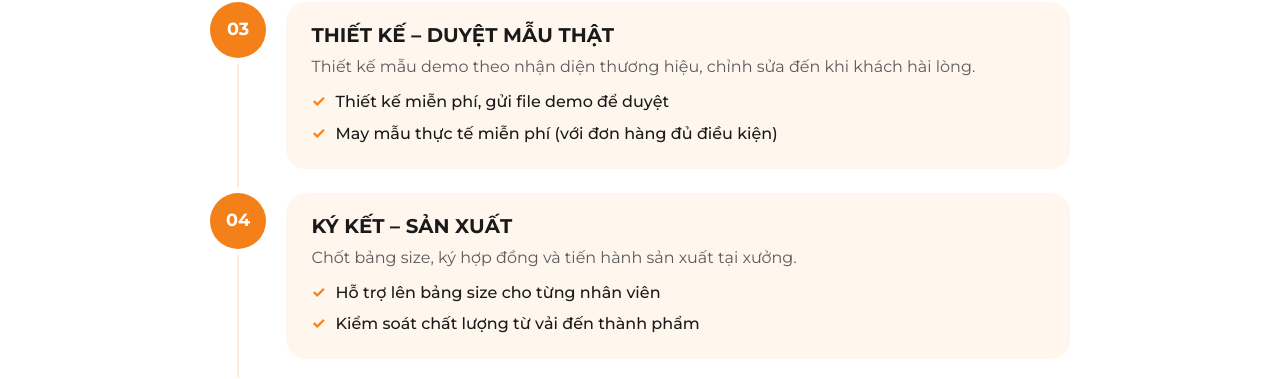
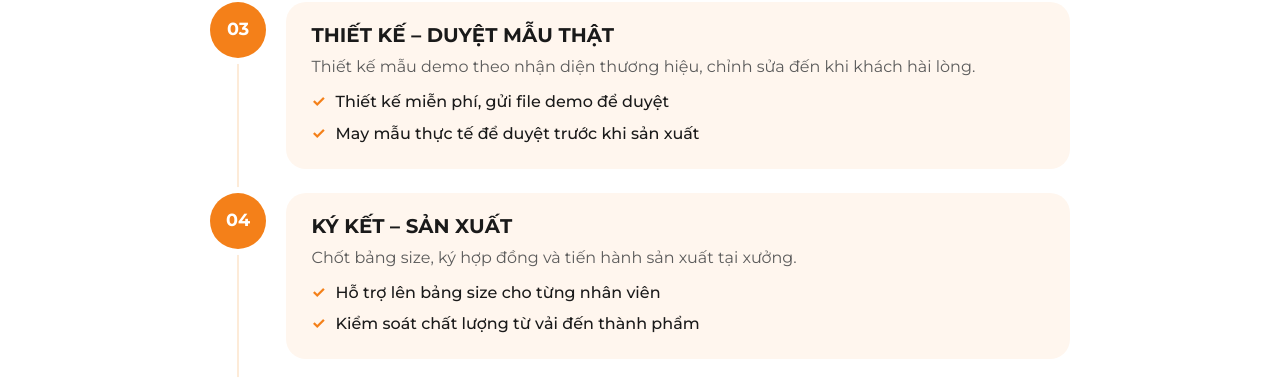
Before and after one commit to bap47/truefit, a Jekyll site: the page built from _quy_trinh/dong-phuc.md, in a window 1280 px wide and 900 px high, scrolled down 793 px. Shown: the part 136-515 px from the top of the window. Built offline with Jekyll 4.4.1, drawn with Linux system fonts in a browser that asks for light colours.

Commit message:
Add files via upload

```diff
--- a/_quy_trinh/dong-phuc.md
+++ b/_quy_trinh/dong-phuc.md
@@ -18,7 +18,7 @@ buoc:
     mo_ta: Thiết kế mẫu demo theo nhận diện thương hiệu, chỉnh sửa đến khi khách hài lòng.
     chi_tiet:
       - Thiết kế miễn phí, gửi file demo để duyệt
-      - May mẫu thực tế miễn phí (với đơn hàng đủ điều kiện)
+      - May mẫu thực tế để duyệt trước khi sản xuất
   - ten: Ký kết – Sản xuất
     mo_ta: Chốt bảng size, ký hợp đồng và tiến hành sản xuất tại xưởng.
     chi_tiet:
```
